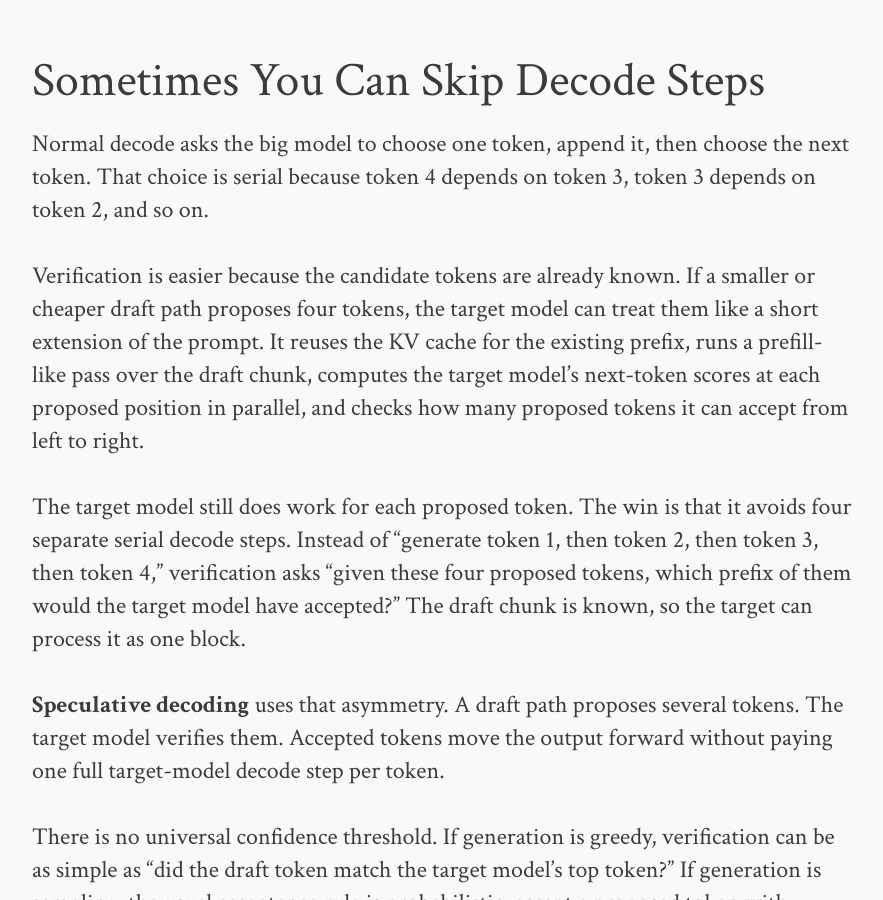
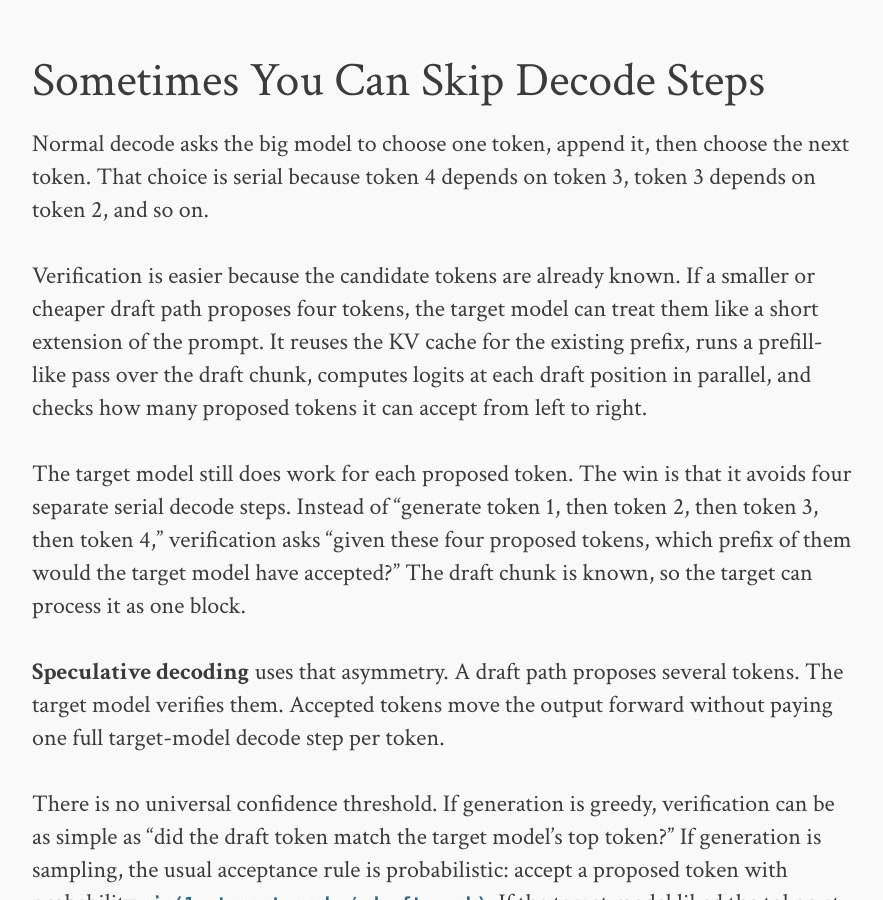
Before and after one commit to upman/upman.github.com, a Jekyll site: the page built from _posts/2026-05-26-How-LLMs-generate-tokens-in-production.md, in a window 1280 px wide and 900 px high, scrolled down 11408 px. Shown: the whole window, without its empty margins (198-1081 px from the left). Built offline with Jekyll 4.4.1, drawn with Linux system fonts in a browser that asks for light colours; comment, search, counter and statistics services are not loaded; some of the changed text lies outside the part shown.

Commit message:
docs: address inference post review notes

```diff
--- a/_posts/2026-05-26-How-LLMs-generate-tokens-in-production.md
+++ b/_posts/2026-05-26-How-LLMs-generate-tokens-in-production.md
@@ -767,7 +767,7 @@ The model has not changed. The math inside a token step has not changed. But the
 
 Normal decode asks the big model to choose one token, append it, then choose the next token. That choice is serial because token 4 depends on token 3, token 3 depends on token 2, and so on.
 
-Verification is easier because the candidate tokens are already known. If a smaller or cheaper draft path proposes four tokens, the target model can treat them like a short extension of the prompt. It reuses the KV cache for the existing prefix, runs a prefill-like pass over the draft chunk, computes the target model's next-token scores at each proposed position in parallel, and checks how many proposed tokens it can accept from left to right.
+Verification is easier because the candidate tokens are already known. If a smaller or cheaper draft path proposes four tokens, the target model can treat them like a short extension of the prompt. It reuses the KV cache for the existing prefix, runs a prefill-like pass over the draft chunk, computes logits at each draft position in parallel, and checks how many proposed tokens it can accept from left to right.
 
 The target model still does work for each proposed token. The win is that it avoids four separate serial decode steps. Instead of "generate token 1, then token 2, then token 3, then token 4," verification asks "given these four proposed tokens, which prefix of them would the target model have accepted?" The draft chunk is known, so the target can process it as one block.
 
@@ -816,6 +816,7 @@ next_token, draft_tokens, draft_dists = model.propose_multiple(prefix)
 candidate = [next_token] + draft_tokens
 
 # One verification pass over the proposed block.
+# In MTP, the same model verifies its own built-in draft.
 logits = model.forward_with_cache(prefix_kv_cache, candidate)
 target_dists = softmax(logits)
 
```
Also changed, not shown: other parts of _posts/2026-05-26-How-LLMs-generate-tokens-in-production.md (+1 -1 lines).
